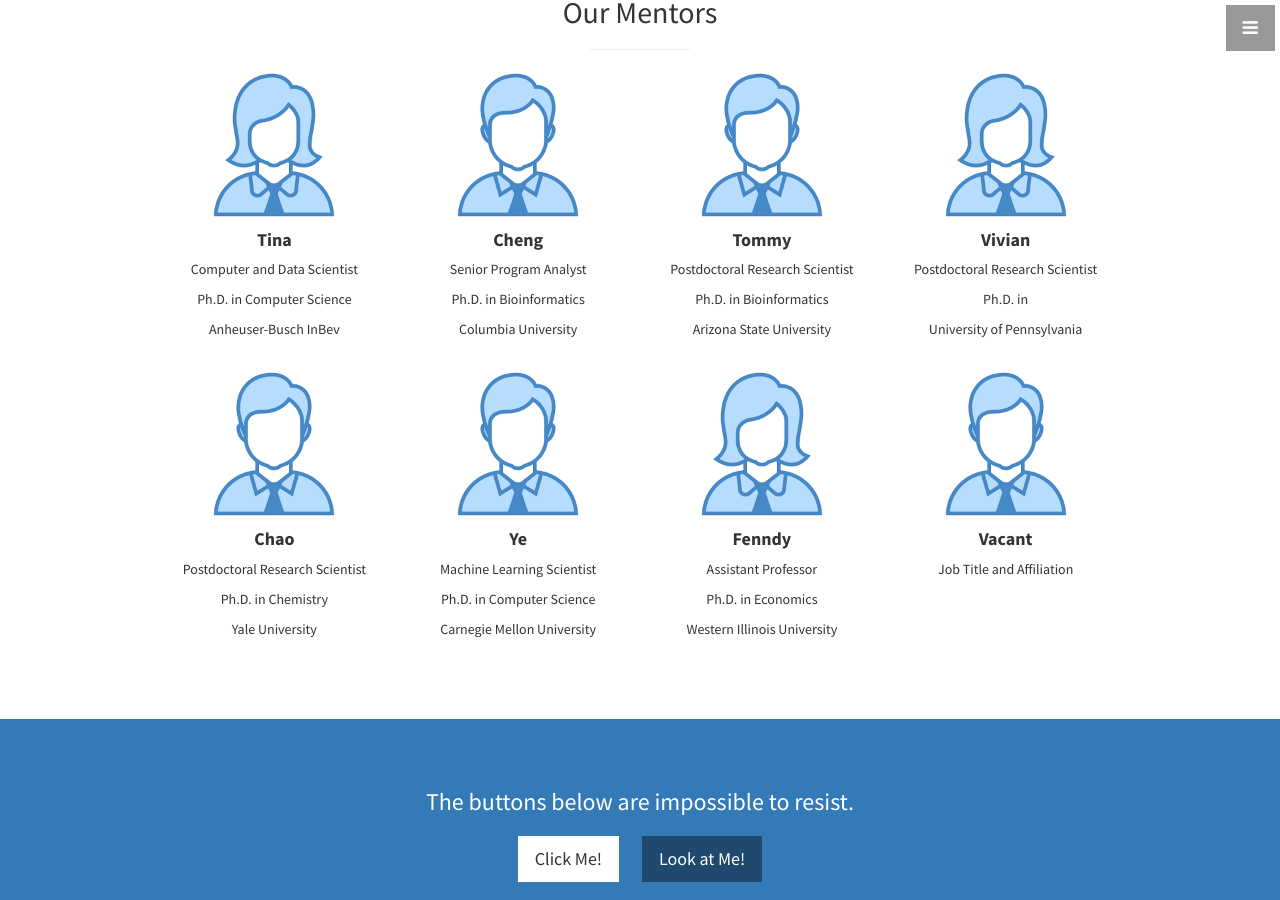
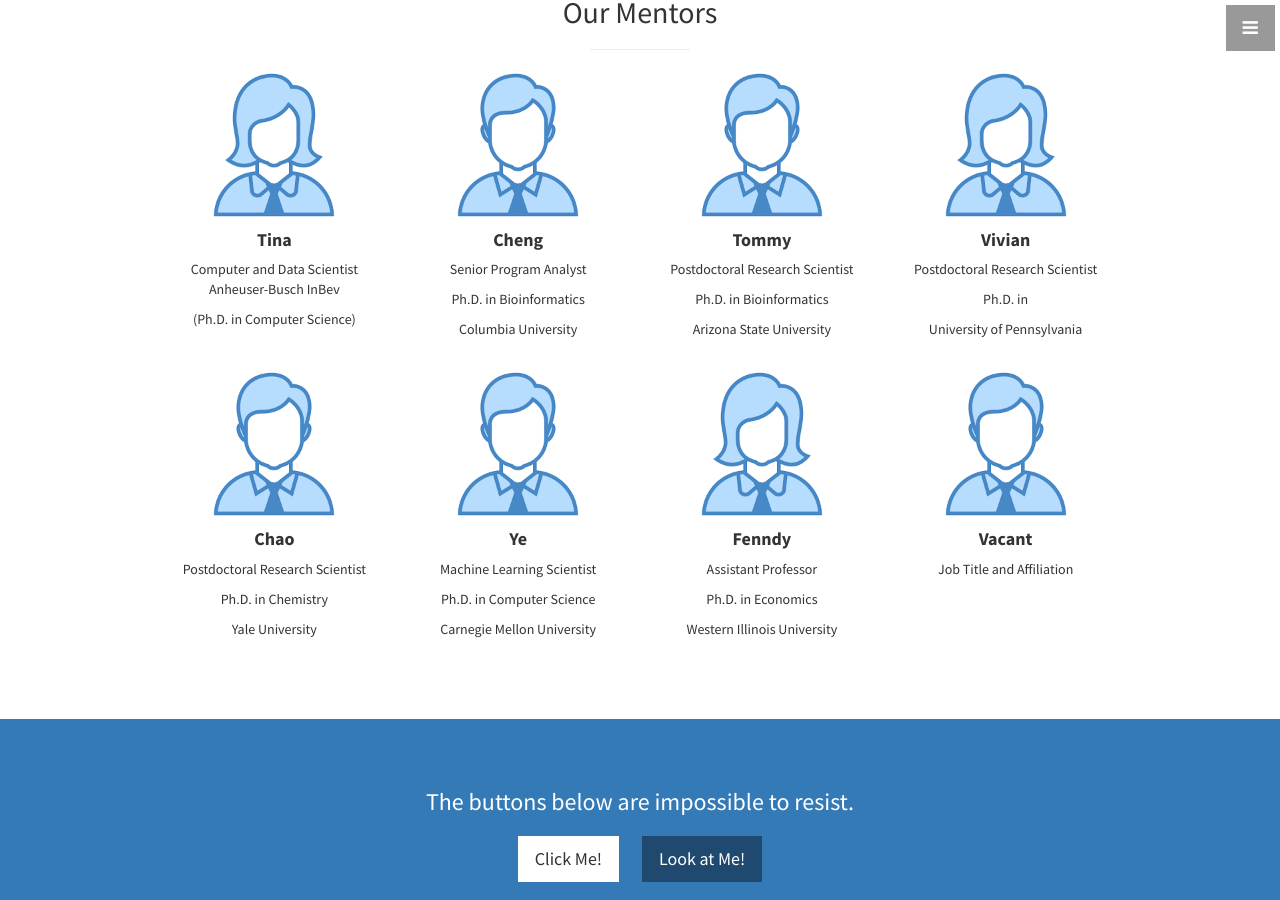
Before and after one commit to tinagui/WeOffer, a Jekyll site: the page built from index.html, in a window 1280 px wide and 900 px high, scrolled down 2013 px. Built offline with Jekyll 4.4.1, drawn with Linux system fonts in a browser that asks for light colours.

```diff
--- a/_includes/portfolio.html
+++ b/_includes/portfolio.html
@@ -11,9 +11,8 @@
               <h4>
                 <strong>Tina</strong>
               </h4>
-              <p>Computer and Data Scientist</p>
-              <p>Ph.D. in Computer Science</p>
-              <p>Anheuser-Busch InBev</p>
+              <p>Computer and Data Scientist Anheuser-Busch InBev</p>
+              <p>(Ph.D. in Computer Science)</p>
             </div>
           </div>
           <div class="col-md-3 col-sm-6">
```
